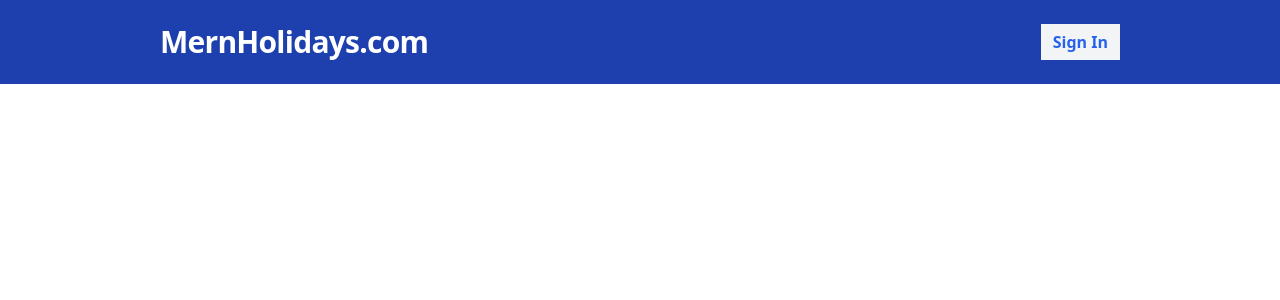
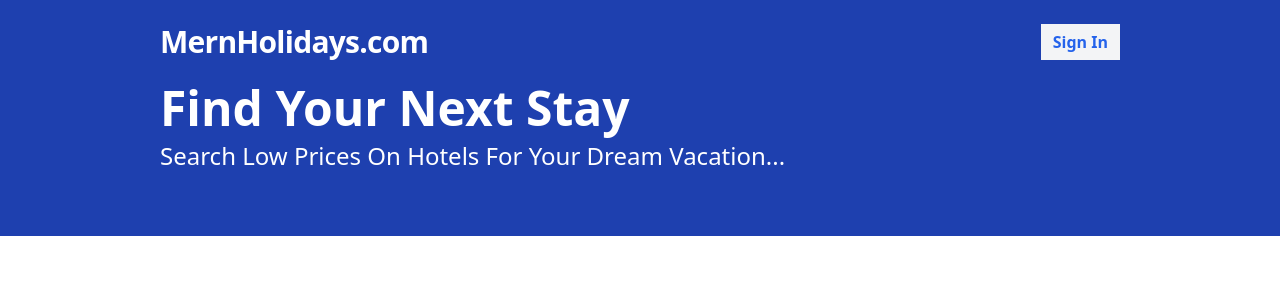
Before and after one commit to BaGorK/bookingApp-mern, a React (Vite) app in the folder frontend/: page / in a window 1280 px wide. Shown: the top 300 px of the page. Built offline with nearby package versions, Linux system fonts and the light colour scheme.

Commit message:
feat: add a hero component

```diff
--- /dev/null
+++ b/frontend/src/components/Hero.tsx
@@ -0,0 +1,12 @@
+export default function Hero() {
+  return (
+    <div className='bg-blue-800 pb-16'>
+      <div className='container mx-auto flex flex-col gap-2'>
+        <h1 className='text-5xl text-white font-bold'>Find Your Next Stay</h1>
+        <p className='text-2xl text-white capitalize'>
+          search low prices on hotels for your dream vacation...
+        </p>
+      </div>
+    </div>
+  );
+}
--- a/frontend/src/layouts/Layout.tsx
+++ b/frontend/src/layouts/Layout.tsx
@@ -1,7 +1,11 @@
-import Header from "../components/Header";
+import Header from '../components/Header';
+import Hero from '../components/Hero';
 
 export default function Layout() {
-  return <div className='flex flex-col min-h-screen'>
-    <Header/>
-  </div>;
+  return (
+    <div className='flex flex-col min-h-screen'>
+      <Header />
+      <Hero />
+    </div>
+  );
 }
```
